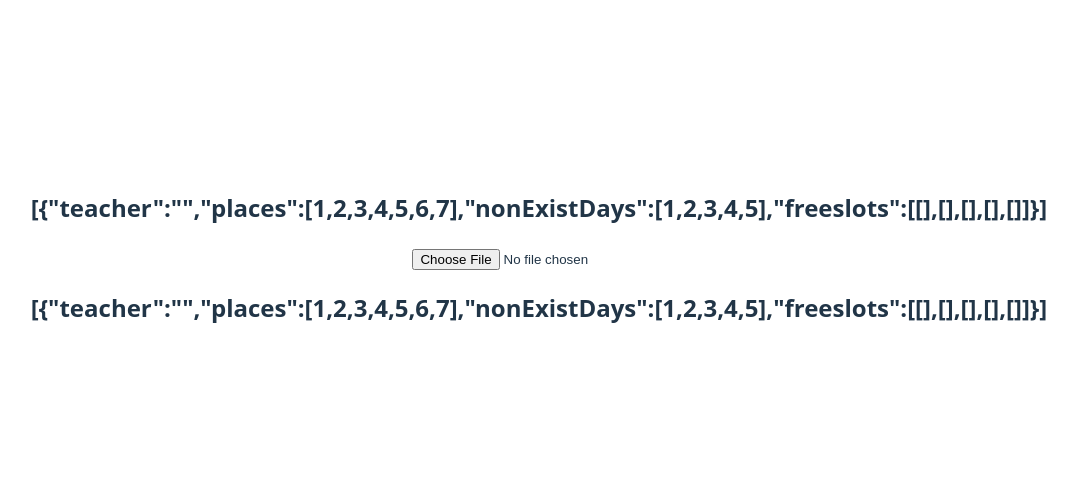
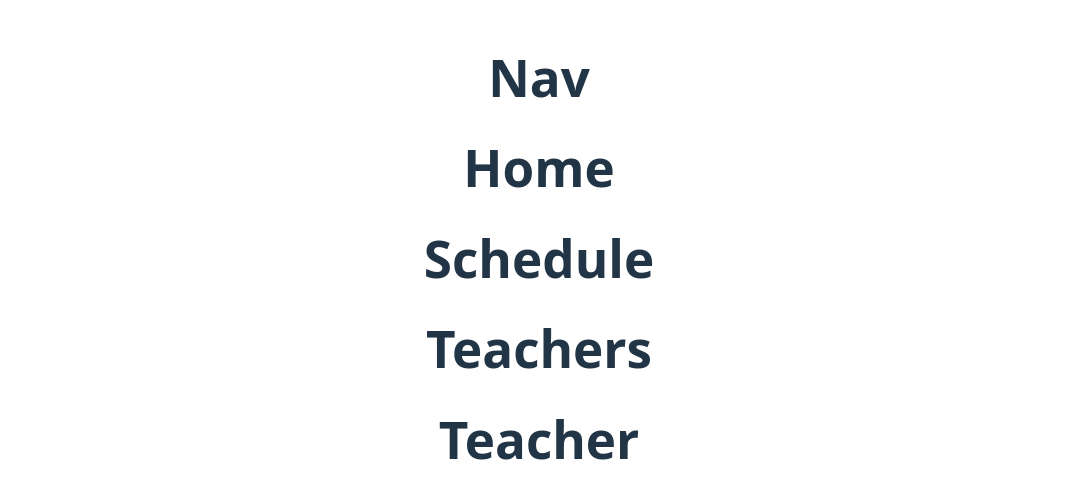
Before and after one commit to moazmesmail/Schedule, a React (Vite) app: page / in a window 1280 px wide. Shown: the part 142-640 px from the top of the page, without its empty margins (101-1178 px from the left). Built offline with nearby package versions, Linux system fonts and the light colour scheme.

Commit message:
FEAT: add pages.

```diff
--- a/src/App.jsx
+++ b/src/App.jsx
@@ -3,13 +3,22 @@ import reactLogo from "./assets/react.svg";
 import viteLogo from "/vite.svg";
 import "./App.css";
 import Provider from "./contexts/Context/Context.jsx";
-import  JsonUploader  from "./components/JsonUploader/JsonUploader";
+import Nav from "./components/Nav/Nav.jsx";
+import Home from "./pages/Home/Home.jsx";
+import Schedule from "./pages/Schedule/Schedule.jsx";
+import Teachers from "./pages/Teachers/Teachers.jsx";
+import Teacher from "./pages/Teacher/Teacher.jsx";
+
 function App() {
 
     return (
         <>
             <Provider>
-                <JsonUploader />
+                <Nav/>
+                <Home />
+                <Schedule />
+                <Teachers />
+                <Teacher />
             </Provider>
         </>
     );
--- /dev/null
+++ b/src/components/Nav/Nav.jsx
@@ -0,0 +1,7 @@
+export default function Nav() {
+    return (
+        <>
+            <h1>Nav</h1>
+        </>
+    );
+}
--- a/src/components/Home/Home.jsx
+++ b/src/pages/Home/Home.jsx
@@ -2,6 +2,6 @@
 
 export default function Home() {
     return <>
-    <Nav />
+    <h1>Home</h1>
     </>;
 }
--- /dev/null
+++ b/src/pages/Schedule/Schedule.jsx
@@ -0,0 +1,7 @@
+export default function Schedule() {
+    return (
+        <>
+            <h1>Schedule</h1>
+        </>
+    );
+}
--- /dev/null
+++ b/src/pages/Teacher/Teacher.jsx
@@ -0,0 +1,10 @@
+
+
+
+export default function Teacher() {
+    return (
+        <>
+            <h1>Teacher</h1>
+        </>
+    );
+}
--- /dev/null
+++ b/src/pages/Teachers/Teachers.jsx
@@ -0,0 +1,7 @@
+export default function Teachers() {
+    return (
+        <>
+            <h1>Teachers</h1>
+        </>
+    );
+}
```
Also changed, not shown: src/components/Teacher/Teacher.jsx (deleted, +0 -7 lines).
